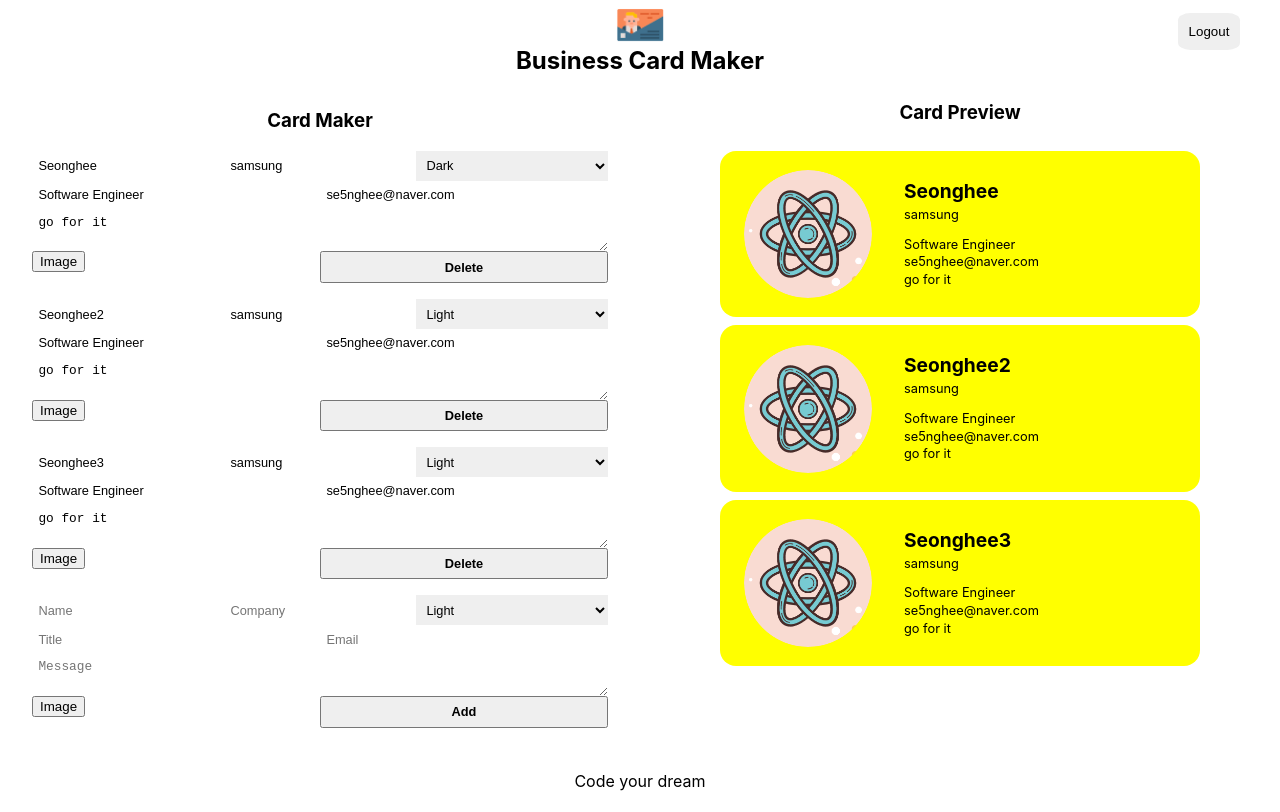
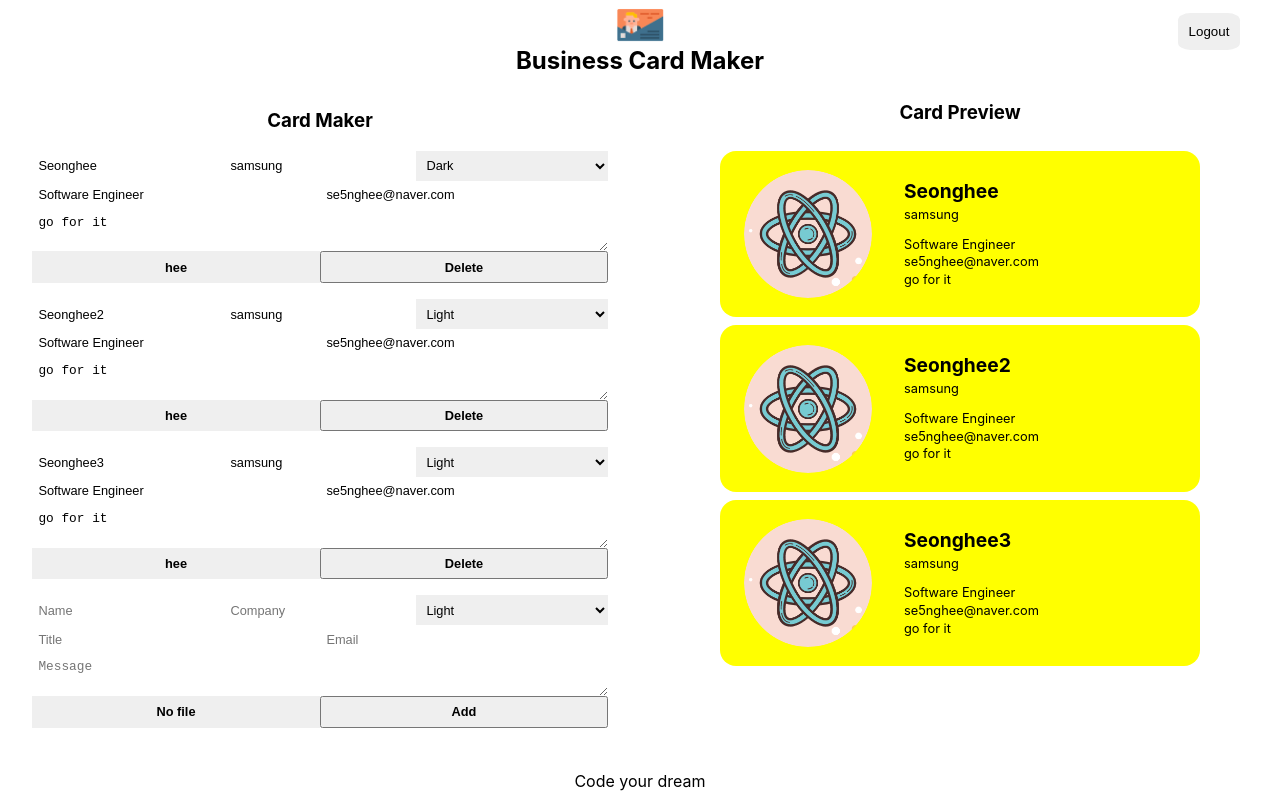
Before and after one commit to SeongheeJeon/React_card-maker, a React (Create React App) app: page /maker in a window 1280 px wide. Built offline with nearby package versions, Linux system fonts and the light colour scheme; no server answers; sample sign-in values are in the browser's storage.

Commit message:
10.18 Handle image uploading

```diff
--- a/src/components/card/card.jsx
+++ b/src/components/card/card.jsx
@@ -4,7 +4,7 @@
 const DEFAULT_IMAGE = "/images/default_logo.png";
 
 const Card = ({ card }) => {
-  const { name, company, title, email, message, theme, filename, fileURL } =
+  const { name, company, title, email, message, theme, fileName, fileURL } =
     card;
   const url = fileURL || DEFAULT_IMAGE;
   return (
--- a/src/components/card_add_form/card_add_form.jsx
+++ b/src/components/card_add_form/card_add_form.jsx
@@ -1,4 +1,4 @@
-import React, { useRef } from "react";
+import React, { useRef, useState } from "react";
 import styles from "./card_add_form.module.css";
 import Button from "../button/button";
 
@@ -10,6 +10,14 @@
   const titleRef = useRef();
   const emailRef = useRef();
   const messageRef = useRef();
+  const [file, setFile] = useState({ fileName: null, fileURL: null });
+
+  const onFileChange = (file) => {
+    setFile({
+      fileName: file.name,
+      fileURL: file.url,
+    });
+  };
 
   const onSubmit = (event) => {
     event.preventDefault();
@@ -21,10 +29,11 @@
       title: titleRef.current.value || "",
       email: emailRef.current.value || "",
       message: messageRef.current.value || "",
-      fileName: "",
-      fileURL: "",
+      fileName: file.fileName || "",
+      fileURL: file.fileURL || "",
     };
     formRef.current.reset();
+    setFile({ fileName: null, fileURL: null });
     onAdd(card);
   };
 
@@ -75,7 +84,7 @@
         placeholder="Message"
       />
       <div className={styles.fileInput}>
-        <FileInput />
+        <FileInput name={file.fileName} onFileChange={onFileChange} />
       </div>
       <Button name="Add" onClick={onSubmit} />
     </form>
--- a/src/components/card_edit_form/card_edit_form.jsx
+++ b/src/components/card_edit_form/card_edit_form.jsx
@@ -10,8 +10,16 @@
   const emailRef = useRef();
   const messageRef = useRef();
 
-  const { name, company, title, email, message, theme, filename, fileURL } =
+  const { name, company, title, email, message, theme, fileName, fileURL } =
     card;
+
+  const onFileChange = (file) => {
+    updateCard({
+      ...card,
+      fileName: file.name,
+      fileURL: file.url,
+    });
+  };
 
   const onChange = (event) => {
     if (event.currentTarget == null) {
@@ -81,7 +89,7 @@
         onChange={onChange}
       />
       <div className={styles.fileInput}>
-        <FileInput />
+        <FileInput name={fileName} onFileChange={onFileChange} />
       </div>
       <Button name="Delete" onClick={onSubmit} />
     </form>
--- a/src/components/image_file_input/image_file_input.jsx
+++ b/src/components/image_file_input/image_file_input.jsx
@@ -1,5 +1,36 @@
-import React from "react";
+import React, { useRef } from "react";
 import styles from "./image_file_input.module.css";
 
-const ImageFileInput = (props) => <button>Image</button>;
+const ImageFileInput = ({ ImageUploader, name, onFileChange }) => {
+  const inputRef = useRef();
+  const onButtonClick = (event) => {
+    event.preventDefault();
+    inputRef.current.click();
+  };
+
+  const onChange = async (event) => {
+    const uploaded = await ImageUploader.upload(event.target.files[0]);
+    console.log(uploaded);
+    onFileChange({
+      name: uploaded.original_filename,
+      url: uploaded.url,
+    });
+  };
+
+  return (
+    <div className={styles.container}>
+      <input
+        ref={inputRef}
+        className={styles.input}
+        type="file"
+        accept="image/*"
+        name="file"
+        onChange={onChange}
+      />
+      <button className={styles.button} onClick={onButtonClick}>
+        {name || "No file"}
+      </button>
+    </div>
+  );
+};
 export default ImageFileInput;
--- a/src/components/image_file_input/image_file_input.module.css
+++ b/src/components/image_file_input/image_file_input.module.css
@@ -0,0 +1,24 @@
+@value makerLightGrey from '../../common/colors.css';
+
+.container {
+  width: 100%;
+  height: 100%;
+}
+
+.input {
+  display: none;
+}
+
+.button {
+  width: 100%;
+  height: 100%;
+  background-color: makerLightGrey;
+  font-weight: bold;
+  cursor: pointer;
+  border: 0;
+  outline: 0;
+  font-size: 0.8rem;
+}
+.button:hover {
+  opacity: 0.8;
+}
--- a/src/service/image_uploader.js
+++ b/src/service/image_uploader.js
@@ -1,6 +1,16 @@
 class ImageUploader {
   async upload(file) {
-    return "file";
+    const data = new FormData();
+    data.append("file", file);
+    data.append("upload_preset", "pdzaoz52");
+    const result = await fetch(
+      "https://api.cloudinary.com/v1_1/drqni4rhj/upload",
+      {
+        method: "POST",
+        body: data,
+      }
+    );
+    return await result.json();
   }
 }
 
```
